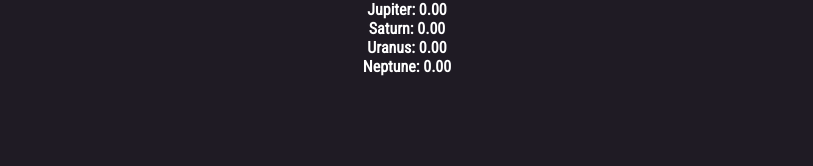
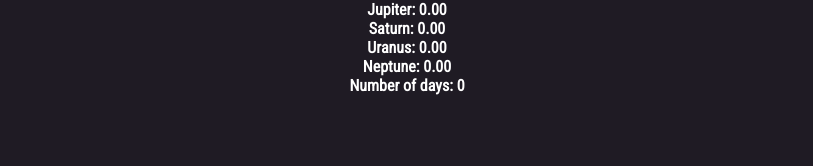
Before and after one commit to Student235555/solar-system-facts, a React (Create React App) app: page /calculator in a window 1280 px wide. Both pictures are taken after a click on the button "CHECK YOUR AGE!". Shown: the part 349-515 px from the top of the page, without its empty margins (233-1046 px from the left). Built offline with nearby package versions, Linux system fonts and the light colour scheme.

Commit message:
Add days number

```diff
--- a/src/components/AgeCalculator.js
+++ b/src/components/AgeCalculator.js
@@ -54,6 +54,7 @@ const AgeCalculator = () => {
             <h4>Saturn: {saturnAge.toFixed(2)}</h4>
             <h4>Uranus: {uranusAge.toFixed(2)}</h4>
             <h4>Neptune: {neptuneAge.toFixed(2)}</h4>
+            <h4>Number of days: {days}</h4>
         </>
     )
 
```
